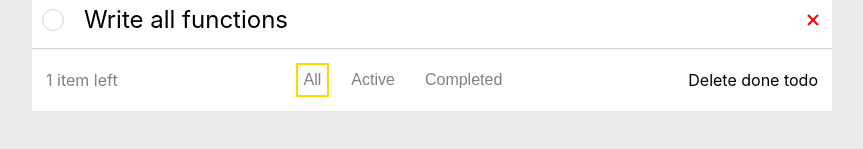
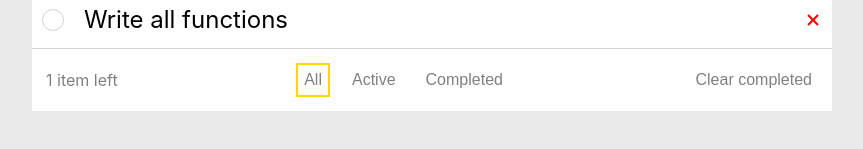
Before and after one commit to Magusest/mindbox_todos, a React (Create React App) app: page / in a window 1280 px wide. Shown: the part 215-364 px from the top of the page, without its empty margins (208-1071 px from the left). Built offline with nearby package versions, Linux system fonts and the light colour scheme.

Commit message:
add clear completed button

```diff
--- a/src/components/controlBar/controlBar.module.scss
+++ b/src/components/controlBar/controlBar.module.scss
@@ -43,4 +43,15 @@
         }
     }
 
+    .deleteCompleted {
+        background-color: transparent;
+        border: none;
+        color: #808080;
+        font-size: 16px;
+        cursor: pointer;
+
+        &:hover {
+            text-shadow: #ffd700 1px 0 10px;
+        }
+    }
 }
--- a/src/components/controlBar/controlBar.tsx
+++ b/src/components/controlBar/controlBar.tsx
@@ -7,6 +7,7 @@ type Props = {
     todos: todoType[];
     activeFilter: string;
     changeFilter: (filter: string) => void;
+    deleteCompleted: () => void;
 }
 
 function getItemsCoutText(count: number) {
@@ -19,7 +20,7 @@ function getItemsCoutText(count: number) {
     }
 }
 
-export default function ControlBar({todos, activeFilter, changeFilter}: Props) {
+export default function ControlBar({todos, activeFilter, changeFilter, deleteCompleted}: Props) {
     const leftTodos = todos.filter(todo => todo.isComplete === false);
     const itemCountText = getItemsCoutText(leftTodos.length);
 
@@ -39,7 +40,7 @@ export default function ControlBar({todos, activeFilter, changeFilter}: Props) {
                         </li>
                 )}
             </ul>
-            <div>Delete done todo</div>
+            <button className={styles.deleteCompleted} onClick={() => deleteCompleted()}>Clear completed</button>
         </div>
     )
 }
--- a/src/components/main/main.tsx
+++ b/src/components/main/main.tsx
@@ -39,6 +39,12 @@ export default function Main() {
         setActiveFilter(filter)
     }
 
+    const deleteCompleted = () => {
+        setTodos(
+            todos.filter(todo => todo.isComplete !== true)
+        )
+    }
+
     return(
         <main className={styles.main}>
             <TodoForm
@@ -54,6 +60,7 @@ export default function Main() {
                 todos={todos}
                 activeFilter={activeFilter}
                 changeFilter={changeFilter}
+                deleteCompleted={deleteCompleted}
             />
         </main>
     )
```
